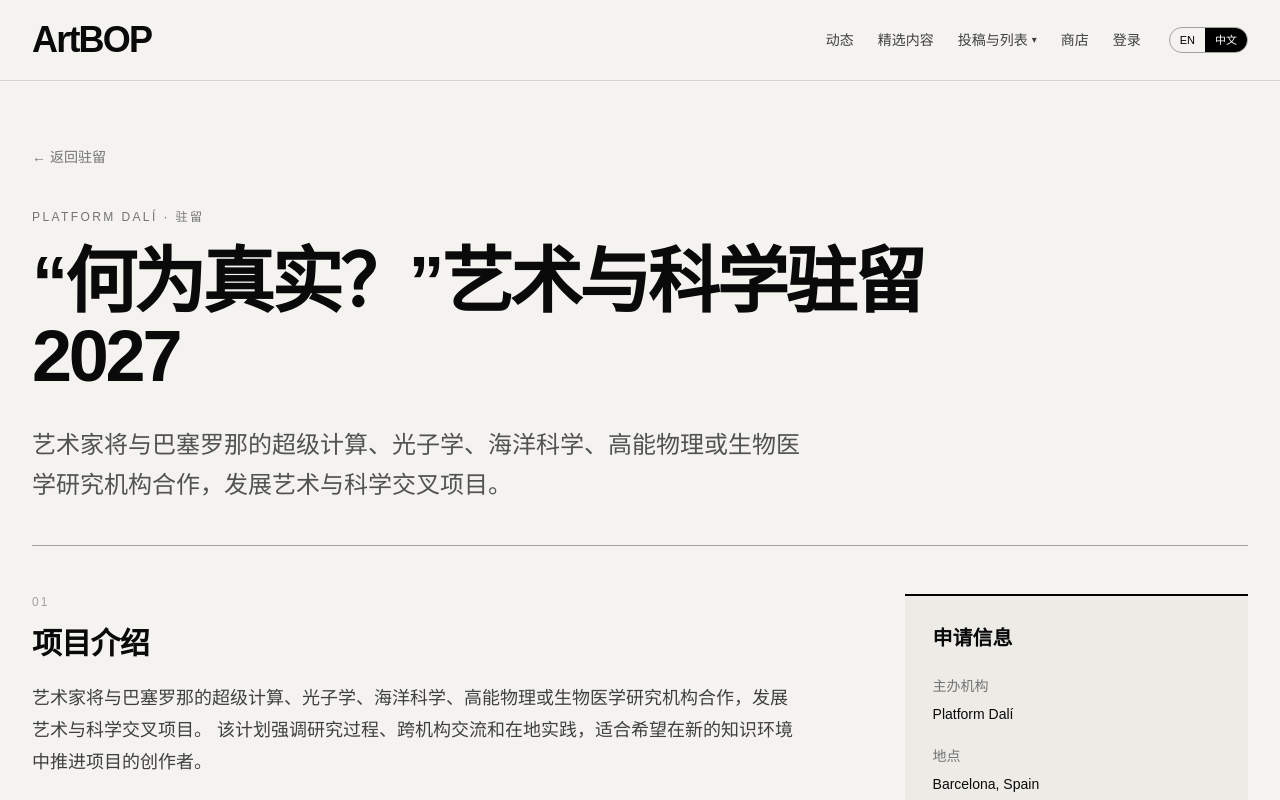
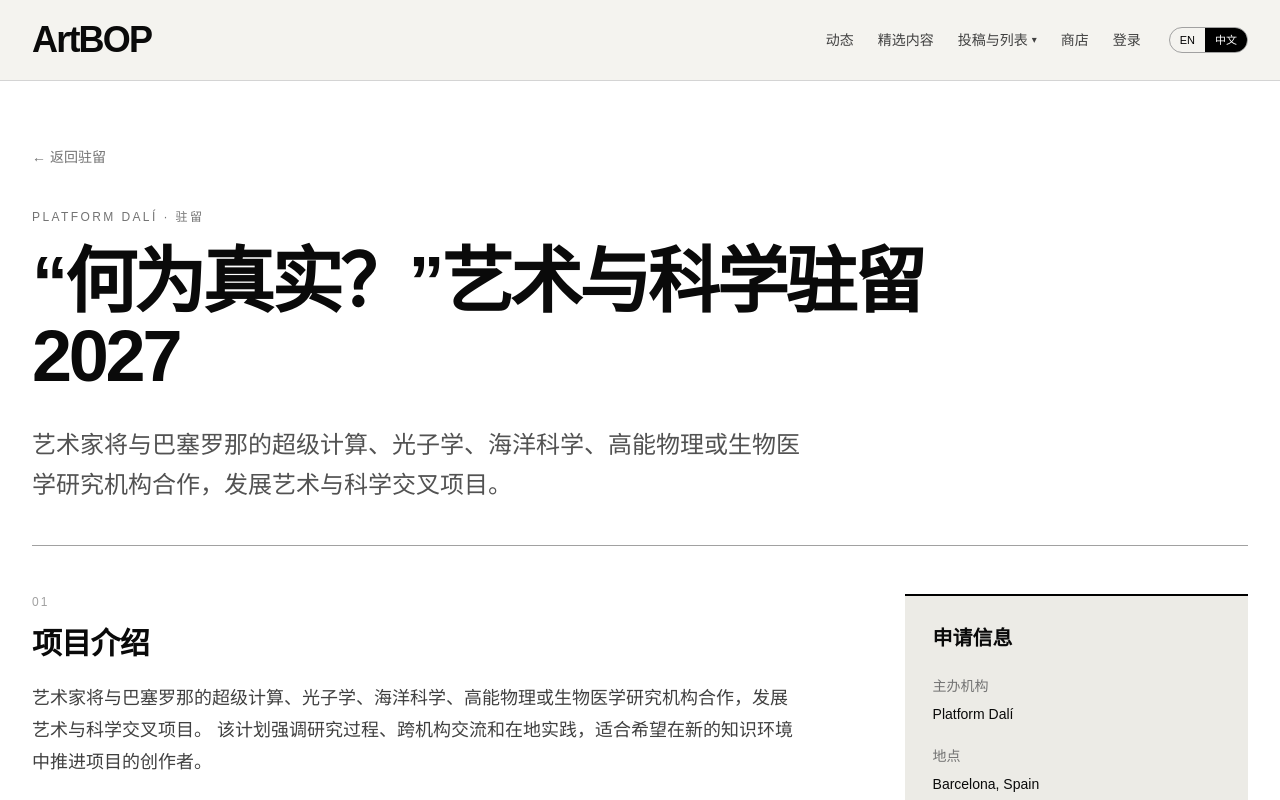
Before and after one commit to zhanghanyue123/artbop-site, a Next.js app: page /residencies/platform-dali-what-is-real-2027 in a window 1280 px wide. Shown: the top 800 px of the page. Built offline with nearby package versions, Linux system fonts and the light colour scheme.

Commit message:
Use white background for opportunity pages

```diff
--- a/components/OpportunityDetailPage.tsx
+++ b/components/OpportunityDetailPage.tsx
@@ -27,7 +27,7 @@ export default function OpportunityDetailPage({ item }: { item: OpportunityDetai
   const zh = language === "zh";
 
   return (
-    <main className="min-h-screen bg-[#f4f3ef] text-neutral-950">
+    <main className="min-h-screen bg-white text-neutral-950">
       <Header />
       <section className="mx-auto max-w-[1440px] px-5 py-10 md:px-8 md:py-16">
         <Link href={item.backHref} className="text-sm text-neutral-500 hover:text-black">
--- a/components/OpportunityListPage.tsx
+++ b/components/OpportunityListPage.tsx
@@ -38,7 +38,7 @@ export default function OpportunityListPage({
   const { language } = useLanguage();
 
   return (
-    <main className="min-h-screen bg-[#f4f3ef] text-neutral-950">
+    <main className="min-h-screen bg-white text-neutral-950">
       <Header />
       <section className="mx-auto max-w-[1440px] px-5 py-14 md:px-8 md:py-20">
         <div className="grid gap-8 border-b border-neutral-400 pb-10 md:grid-cols-2 md:items-end">
```
